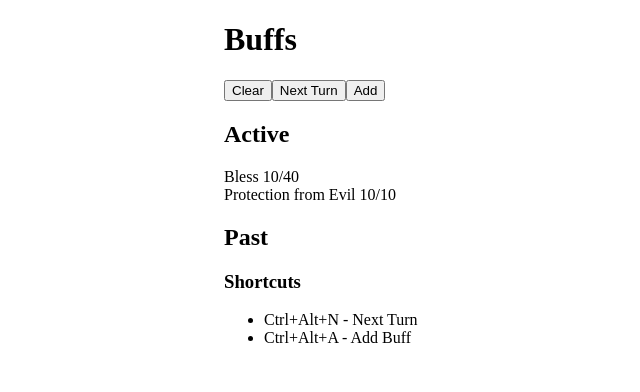
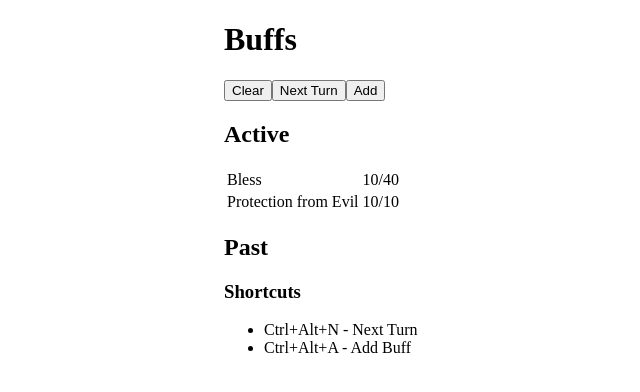
Before and after one commit to SamelVhatargh/buff-tracker, a Vue app: page / in a window 1280 px wide. Shown: the top 392 px of the page, without its empty margins (116-756 px from the left). Built offline with nearby package versions, Linux system fonts and the light colour scheme.

Commit message:
Buffs restyled to table

```diff
--- a/src/components/Buffs.vue
+++ b/src/components/Buffs.vue
@@ -22,6 +22,11 @@ export default {
                     },
                 },
             ]
+        }
+    },
+    computed: {
+        activeBuffs() {
+            return this.buffs.filter((buff) => buff.turns.left > 0);
         }
     },
     methods: {
@@ -71,11 +76,13 @@ export default {
     <button @click="showBuffForm = !showBuffForm">Add</button>
     <BuffForm v-if="showBuffForm" @add-buff="addBuff" />
     <h2>Active</h2>
-    <div v-for="buff in buffs">
-        <div v-if="buff.turns.left > 0">
-            {{ buff.name }} {{ buff.turns.left }}/{{ buff.turns.total }}
-        </div>
-    </div>
+    <table>
+        <tr v-for="buff in activeBuffs">
+            <td>{{ buff.name }}</td>
+            <td>{{ buff.turns.left }}/{{ buff.turns.total }}</td>
+        </tr>
+    </table>
+
     <h2>Past</h2>
     <div v-for="buff in buffs">
         <div v-if="buff.turns.left <= 0">
```
